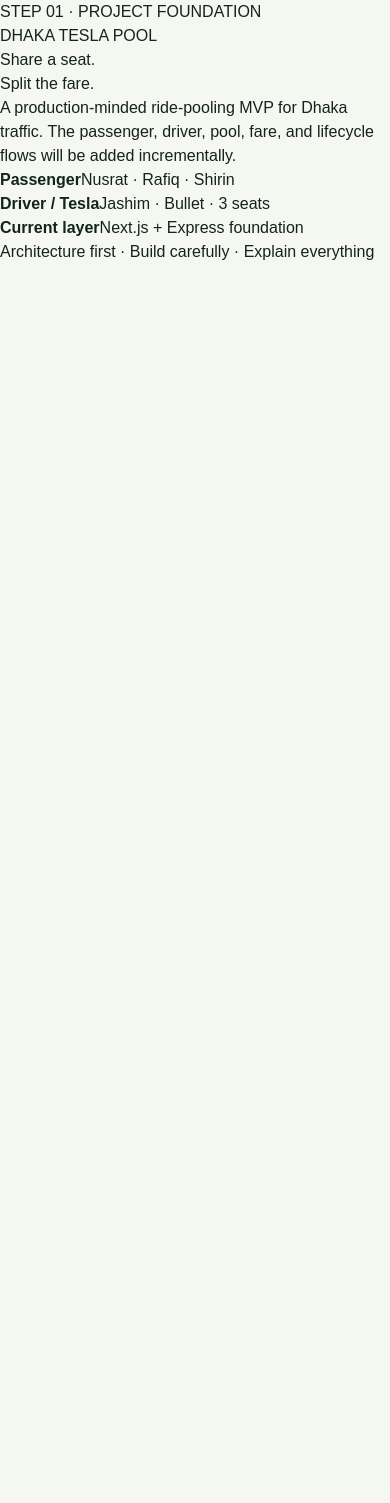
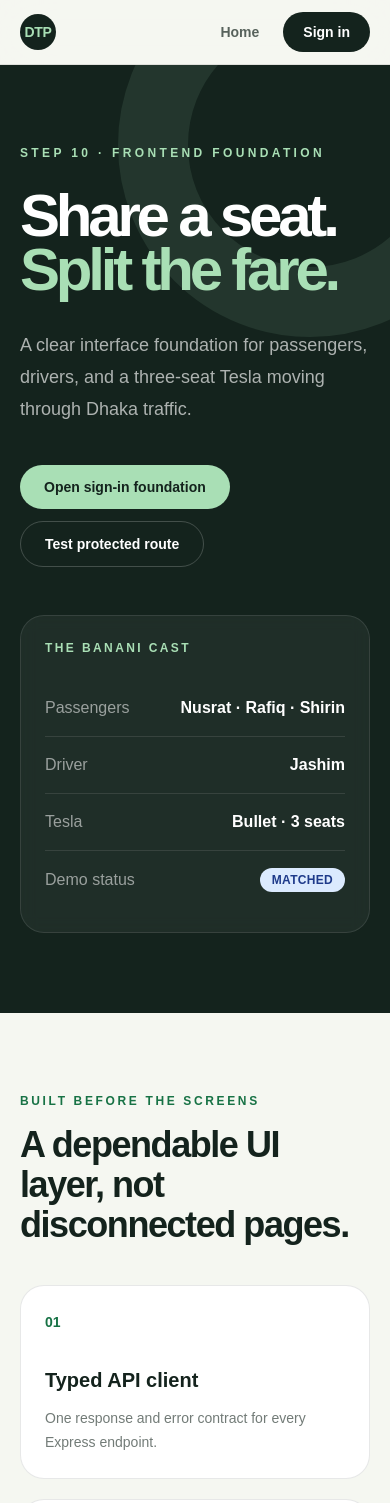
Before and after one commit to redwan786/dhaka-tesla-pool-v2, a Next.js app in the folder apps/web/: page / in a window 390 px wide. Shown: the top 1503 px of the page. Before the commit the page ends 844 px from the top, so only its background shows below. Built offline with nearby package versions, Linux system fonts and the light colour scheme; no server answers.

Commit message:
feat(web): add shared layout and protected routes

```diff
--- /dev/null
+++ b/apps/web/app/dashboard/page.tsx
@@ -0,0 +1,34 @@
+'use client';
+
+import { ProtectedRoute } from '../../components/auth/protected-route';
+import { Card } from '../../components/ui/card';
+import { StatusBadge } from '../../components/ui/status-badge';
+import { useAuth } from '../../providers/auth-provider';
+
+function DashboardFoundation() {
+  const { user } = useAuth();
+  return (
+    <main className="page-container py-12">
+      <p className="text-xs font-extrabold uppercase tracking-[0.22em] text-leaf">Protected route verified</p>
+      <div className="mt-4 flex flex-wrap items-end justify-between gap-4">
+        <div>
+          <h1 className="text-4xl font-black tracking-[-0.04em]">Welcome, {user?.name}</h1>
+          <p className="mt-2 text-ink/60">Step 11 will render the full {user?.role.toLowerCase()} dashboard here.</p>
+        </div>
+        <StatusBadge status={user?.role ?? 'AUTHENTICATED'} />
+      </div>
+      <div className="mt-10 grid gap-5 md:grid-cols-3">
+        {['Role-aware navigation', 'API-backed product data', 'Action-specific feedback'].map((title) => (
+          <Card key={title} className="shadow-none">
+            <h2 className="text-lg font-black">{title}</h2>
+            <p className="mt-2 text-sm leading-6 text-ink/60">Foundation ready; product interactions are intentionally reserved for the next feature branch.</p>
+          </Card>
+        ))}
+      </div>
+    </main>
+  );
+}
+
+export default function DashboardPage() {
+  return <ProtectedRoute><DashboardFoundation /></ProtectedRoute>;
+}
--- /dev/null
+++ b/apps/web/app/error.tsx
@@ -0,0 +1,11 @@
+'use client';
+
+import { ErrorState } from '../components/ui/page-state';
+
+export default function ErrorPage({ reset }: { error: Error & { digest?: string }; reset: () => void }) {
+  return (
+    <main className="page-container py-12">
+      <ErrorState message="The page could not be loaded. Your data has not been changed." onRetry={reset} />
+    </main>
+  );
+}
--- a/apps/web/app/layout.tsx
+++ b/apps/web/app/layout.tsx
@@ -1,15 +1,25 @@
 import type { Metadata } from 'next';
+import { SiteHeader } from '../components/layout/site-header';
+import { AuthProvider } from '../providers/auth-provider';
 import './globals.css';
 
 export const metadata: Metadata = {
-  title: 'Dhaka Tesla Pool',
+  title: {
+    default: 'Dhaka Tesla Pool',
+    template: '%s · Dhaka Tesla Pool',
+  },
   description: 'Share a seat. Split the fare. Survive Dhaka traffic.',
 };
 
 export default function RootLayout({ children }: Readonly<{ children: React.ReactNode }>) {
   return (
     <html lang="en">
-      <body>{children}</body>
+      <body suppressHydrationWarning>
+        <AuthProvider>
+          <SiteHeader />
+          {children}
+        </AuthProvider>
+      </body>
     </html>
   );
 }
--- /dev/null
+++ b/apps/web/app/loading.tsx
@@ -0,0 +1,5 @@
+import { LoadingState } from '../components/ui/page-state';
+
+export default function Loading() {
+  return <main className="page-container py-12"><LoadingState message="Preparing your Tesla pool…" /></main>;
+}
--- /dev/null
+++ b/apps/web/app/login/page.tsx
@@ -0,0 +1,24 @@
+import Link from 'next/link';
+import { Card } from '../../components/ui/card';
+import { EmptyState } from '../../components/ui/page-state';
+
+export default function LoginFoundationPage() {
+  return (
+    <main className="page-container grid min-h-[calc(100vh-4rem)] items-center py-12">
+      <div className="mx-auto grid w-full max-w-5xl gap-6 lg:grid-cols-[.8fr_1.2fr]">
+        <Card className="bg-ink text-white">
+          <p className="text-xs font-extrabold uppercase tracking-[0.2em] text-mint">Authentication boundary</p>
+          <h1 className="mt-5 text-4xl font-black tracking-tight">One session. Two focused experiences.</h1>
+          <p className="mt-5 text-sm leading-7 text-white/60">
+            The shared auth provider restores JWT sessions and will direct passengers and drivers to their own flows in Step 11.
+          </p>
+          <Link className="mt-8 inline-flex text-sm font-bold text-mint hover:text-white" href="/">← Return home</Link>
+        </Card>
+        <EmptyState
+          title="Sign-in form arrives in Step 11"
+          description="This route intentionally proves the public navigation and auth boundary without implementing the product screen ahead of its feature branch."
+        />
+      </div>
+    </main>
+  );
+}
--- /dev/null
+++ b/apps/web/app/not-found.tsx
@@ -0,0 +1,11 @@
+import Link from 'next/link';
+import { EmptyState } from '../components/ui/page-state';
+
+export default function NotFound() {
+  return (
+    <main className="page-container py-12">
+      <EmptyState title="This route missed its turn" description="The page does not exist or has moved to another Dhaka zone." />
+      <Link className="mx-auto mt-6 block w-fit text-sm font-bold text-leaf hover:text-ink" href="/">Return home</Link>
+    </main>
+  );
+}
--- a/apps/web/app/page.tsx
+++ b/apps/web/app/page.tsx
@@ -1,21 +1,63 @@
+import Link from 'next/link';
+import { Card } from '../components/ui/card';
+import { StatusBadge } from '../components/ui/status-badge';
+
+const foundations = [
+  ['Typed API client', 'One response and error contract for every Express endpoint.'],
+  ['Session boundary', 'JWT restoration, current-user refresh, sign-out, and route protection.'],
+  ['Reusable states', 'Consistent loading, error, empty, form, card, and status components.'],
+];
+
 export default function HomePage() {
   return (
-    <main className="page-shell">
-      <div className="status-pill">STEP 01 · PROJECT FOUNDATION</div>
-      <section className="hero-card">
-        <p className="eyebrow">DHAKA TESLA POOL</p>
-        <h1>Share a seat.<br /><span>Split the fare.</span></h1>
-        <p className="intro">
-          A production-minded ride-pooling MVP for Dhaka traffic. The passenger,
-          driver, pool, fare, and lifecycle flows will be added incrementally.
-        </p>
-        <div className="story-cast">
-          <div><strong>Passenger</strong><span>Nusrat · Rafiq · Shirin</span></div>
-          <div><strong>Driver / Tesla</strong><span>Jashim · Bullet · 3 seats</span></div>
-          <div><strong>Current layer</strong><span>Next.js + Express foundation</span></div>
+    <main>
+      <section className="relative overflow-hidden bg-ink text-white">
+        <div className="absolute -right-28 -top-28 h-96 w-96 rounded-full border-[70px] border-mint/10" />
+        <div className="mx-auto grid min-h-[620px] max-w-7xl items-center gap-12 px-5 py-20 sm:px-8 lg:grid-cols-[1.25fr_.75fr]">
+          <div className="relative z-10">
+            <p className="text-xs font-extrabold uppercase tracking-[0.28em] text-mint">Step 10 · Frontend foundation</p>
+            <h1 className="mt-7 max-w-4xl text-6xl font-black leading-[0.9] tracking-[-0.07em] sm:text-8xl lg:text-9xl">
+              Share a seat.<br /><span className="text-mint">Split the fare.</span>
+            </h1>
+            <p className="mt-8 max-w-2xl text-lg leading-8 text-white/65">
+              A clear interface foundation for passengers, drivers, and a three-seat Tesla moving through Dhaka traffic.
+            </p>
+            <div className="mt-10 flex flex-wrap gap-3">
+              <Link className="rounded-full bg-mint px-6 py-3 text-sm font-black text-ink transition hover:bg-white" href="/login">
+                Open sign-in foundation
+              </Link>
+              <Link className="rounded-full border border-white/20 px-6 py-3 text-sm font-black text-white transition hover:bg-white/10" href="/dashboard">
+                Test protected route
+              </Link>
+            </div>
+          </div>
+          <Card className="relative z-10 border-white/10 bg-white/5 text-white shadow-none backdrop-blur">
+            <p className="text-xs font-extrabold uppercase tracking-[0.2em] text-mint">The Banani cast</p>
+            <dl className="mt-6 divide-y divide-white/10">
+              <div className="flex justify-between gap-5 py-4"><dt className="text-white/55">Passengers</dt><dd className="font-bold">Nusrat · Rafiq · Shirin</dd></div>
+              <div className="flex justify-between gap-5 py-4"><dt className="text-white/55">Driver</dt><dd className="font-bold">Jashim</dd></div>
+              <div className="flex justify-between gap-5 py-4"><dt className="text-white/55">Tesla</dt><dd className="font-bold">Bullet · 3 seats</dd></div>
+              <div className="flex items-center justify-between gap-5 py-4"><dt className="text-white/55">Demo status</dt><dd><StatusBadge status="MATCHED" /></dd></div>
+            </dl>
+          </Card>
         </div>
       </section>
-      <footer>Architecture first · Build carefully · Explain everything</footer>
+
+      <section className="mx-auto max-w-7xl px-5 py-20 sm:px-8">
+        <div className="max-w-2xl">
+          <p className="text-xs font-extrabold uppercase tracking-[0.22em] text-leaf">Built before the screens</p>
+          <h2 className="mt-4 text-4xl font-black tracking-[-0.04em] sm:text-5xl">A dependable UI layer, not disconnected pages.</h2>
+        </div>
+        <div className="mt-10 grid gap-5 md:grid-cols-3">
+          {foundations.map(([title, description], index) => (
+            <Card key={title} className="shadow-none">
+              <span className="text-sm font-black text-leaf">0{index + 1}</span>
+              <h3 className="mt-8 text-xl font-black">{title}</h3>
+              <p className="mt-3 text-sm leading-6 text-ink/60">{description}</p>
+            </Card>
+          ))}
+        </div>
+      </section>
     </main>
   );
 }
--- /dev/null
+++ b/apps/web/components/auth/protected-route.tsx
@@ -0,0 +1,28 @@
+'use client';
+
+import { useEffect } from 'react';
+import { usePathname, useRouter } from 'next/navigation';
+import type { UserRole } from '../../lib/auth/types';
+import { useAuth } from '../../providers/auth-provider';
+import { ErrorState, LoadingState } from '../ui/page-state';
+
+export function ProtectedRoute({
+  children,
+  allowedRoles,
+}: Readonly<{ children: React.ReactNode; allowedRoles?: UserRole[] }>) {
+  const { user, isLoading } = useAuth();
+  const router = useRouter();
+  const pathname = usePathname();
+
+  useEffect(() => {
+    if (!isLoading && !user) router.replace(`/login?next=${encodeURIComponent(pathname)}`);
+  }, [isLoading, pathname, router, user]);
+
+  if (isLoading || !user) return <LoadingState message="Checking your session…" />;
+
+  if (allowedRoles && !allowedRoles.includes(user.role)) {
+    return <ErrorState title="Access denied" message="Your account role cannot open this page." />;
+  }
+
+  return children;
+}
--- /dev/null
+++ b/apps/web/components/layout/site-header.tsx
@@ -0,0 +1,45 @@
+'use client';
+
+import Link from 'next/link';
+import { useRouter } from 'next/navigation';
+import { useAuth } from '../../providers/auth-provider';
+import { Button } from '../ui/button';
+
+export function SiteHeader() {
+  const { user, isLoading, clearSession } = useAuth();
+  const router = useRouter();
+
+  const signOut = () => {
+    clearSession();
+    router.push('/');
+  };
+
+  return (
+    <header className="sticky top-0 z-40 border-b border-ink/10 bg-paper/90 backdrop-blur-xl">
+      <div className="mx-auto flex min-h-16 max-w-7xl items-center justify-between gap-4 px-5 sm:px-8">
+        <Link className="flex items-center gap-3 font-black tracking-tight text-ink" href="/">
+          <span className="grid h-9 w-9 place-items-center rounded-full bg-ink text-sm text-mint">DTP</span>
+          <span className="hidden sm:inline">Dhaka Tesla Pool</span>
+        </Link>
+        <nav className="flex items-center gap-2" aria-label="Primary navigation">
+          <Link className="rounded-full px-4 py-2 text-sm font-bold text-ink/70 hover:bg-white hover:text-ink" href="/">
+            Home
+          </Link>
+          {!isLoading && user ? (
+            <>
+              <Link className="rounded-full px-4 py-2 text-sm font-bold text-ink/70 hover:bg-white hover:text-ink" href="/dashboard">
+                Dashboard
+              </Link>
+              <Button variant="secondary" onClick={signOut}>Sign out</Button>
+            </>
+          ) : null}
+          {!isLoading && !user ? (
+            <Link className="rounded-full bg-ink px-5 py-2.5 text-sm font-bold text-white transition hover:bg-leaf" href="/login">
+              Sign in
+            </Link>
+          ) : null}
+        </nav>
+      </div>
+    </header>
+  );
+}
```
